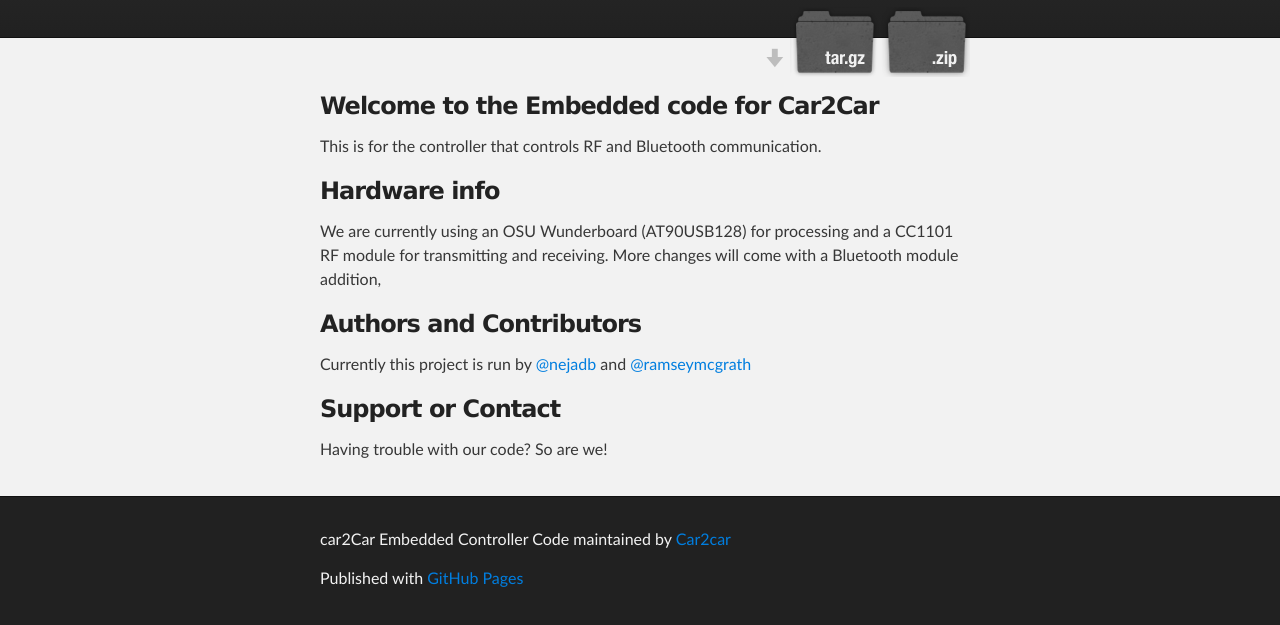
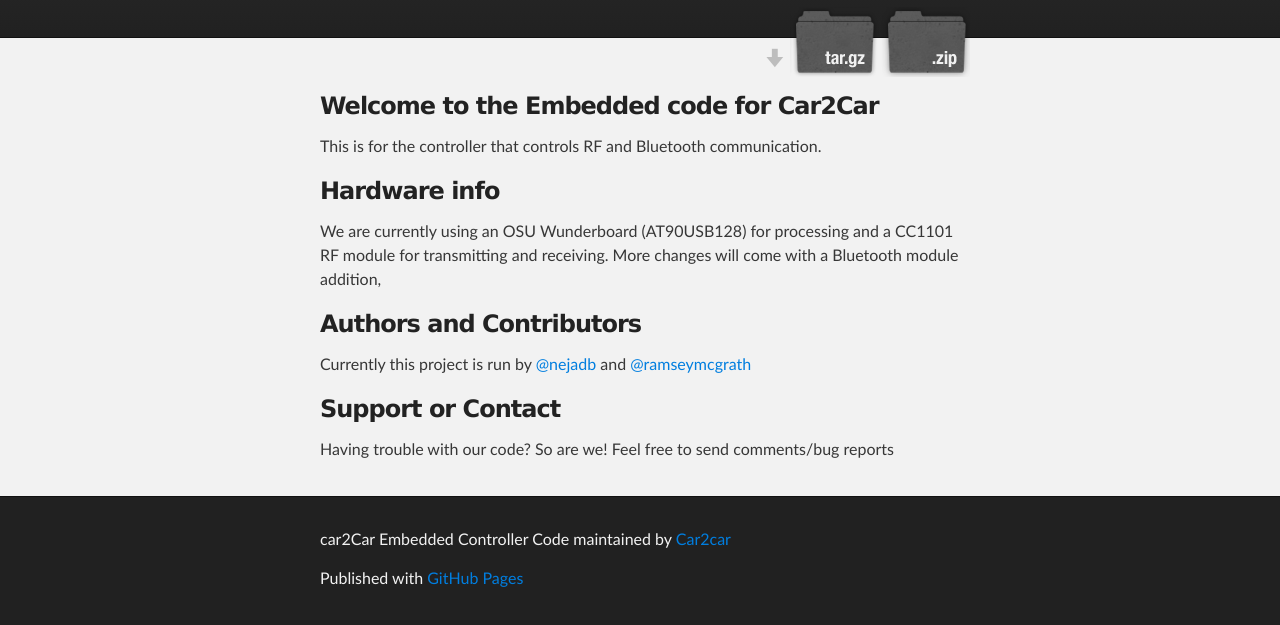
Before and after one commit to Car2Car/EmbeddedCode, a plain HTML site: page index.html in a window 1280 px wide. Shown: the part 271-896 px from the top of the page. Drawn offline with Linux system fonts and the light colour scheme.

Commit message:
Update index.html

```diff
--- a/index.html
+++ b/index.html
@@ -45,7 +45,7 @@
 
 <h3>Support or Contact</h3>
 
-<p>Having trouble with our code? So are we!</p>
+<p>Having trouble with our code? So are we! Feel free to send comments/bug reports</p>
       </section>
     </div>
 
```
